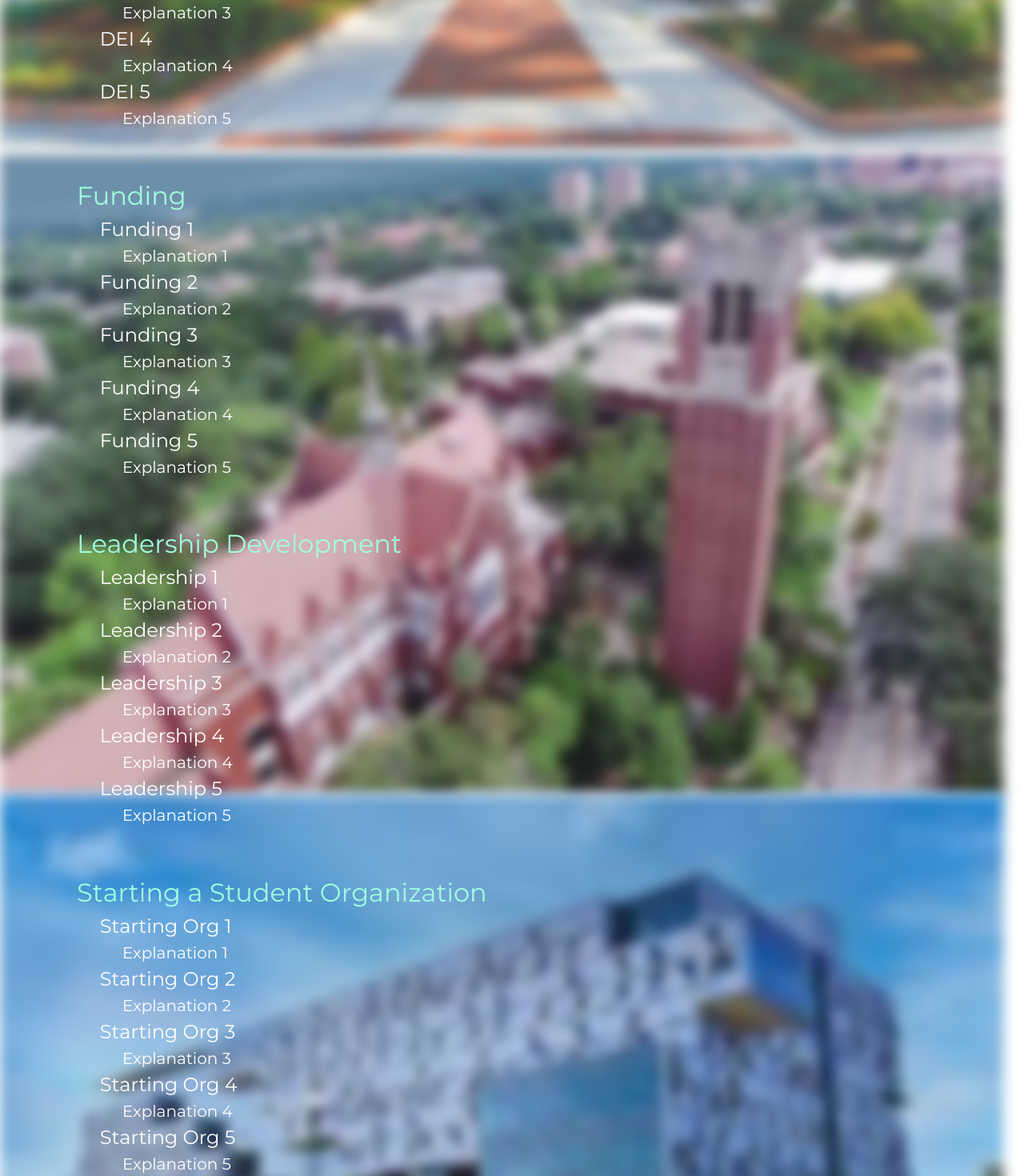
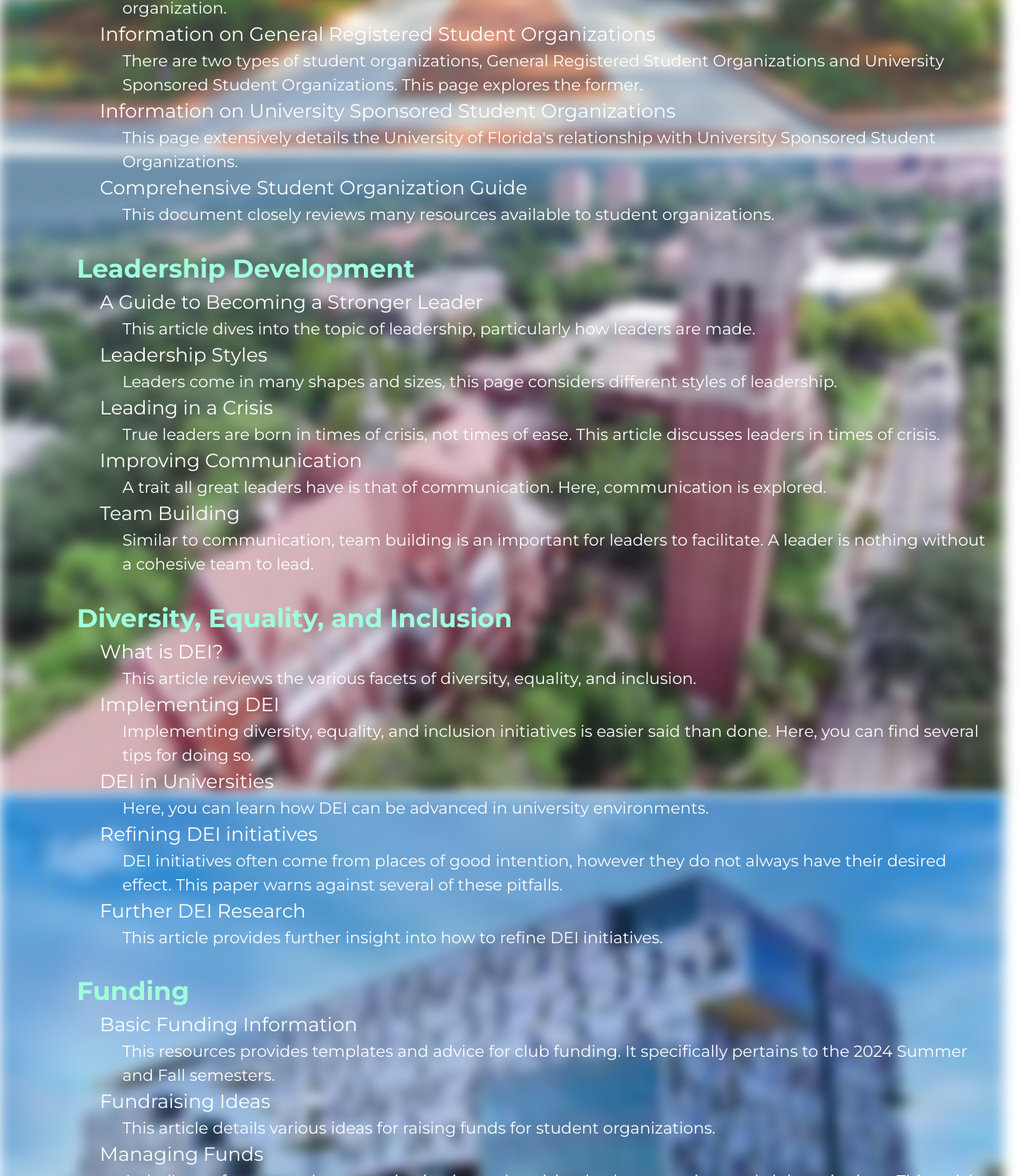
Before and after one commit to WilsonGoins/ClubHub, a React (Create React App) app in the folder React/clubhub/: page /informationhub in a window 1280 px wide. Shown: the part 615-2085 px from the top of the page at 80% size. Built offline with nearby package versions, Linux system fonts and the light colour scheme.

Commit message:
info hub is done

```diff
--- a/React/clubhub/src/InformationHub/InformationHub.css
+++ b/React/clubhub/src/InformationHub/InformationHub.css
@@ -57,13 +57,14 @@
 
 .IH-section-head-container {
     position: relative;
-    margin-top: 5%;
+    margin-top: 2.5%;
 }
 
 .IH-section-head-text {
     font-family: 'Montserrat';
     font-size: 200%;
     color: #A0FFDD;
+    font-weight: bold;
 }
 
 .IH-section-body-container {
@@ -78,6 +79,10 @@
     color: white;
 }
 
+.IH-section-body-text:hover {
+    color: darksalmon;
+}
+
 .IH-section-subheading-container {
     position: relative;
     margin-left: 2.5%;
--- a/React/clubhub/src/InformationHub/InformationHub.js
+++ b/React/clubhub/src/InformationHub/InformationHub.js
@@ -8,6 +8,27 @@ import Malachowsky from "./Malachowsky.png"
 
 const InformationHub = () => {
     const navigate = useNavigate();
+    const DEI1 = "https://www.mckinsey.com/featured-insights/mckinsey-explainers/what-is-diversity-equity-and-inclusion";
+    const DEI2 = "https://www.forbes.com/sites/forbescoachescouncil/2021/09/08/14-tips-for-implementing-dei-initiatives-that-actually-succeed/?sh=483e6e1a4088"
+    const DEI3 = "https://peopleadmin.com/blog/diversity-guide-top-10-practical-steps-for-advancing-diversity-equity-and-inclusion-in-higher-education/";
+    const DEI4 = "https://www.linkedin.com/pulse/7-ways-dei-harming-your-company-how-resolve-brian-dapelo/"
+    const DEI5 = "https://www.forbes.com/sites/theyec/2023/04/03/10-reasons-why-dei-efforts-fail-and-how-to-ensure-they-succeed/?sh=1b9905eb2696";
+    const FUN1 = "https://sg.ufl.edu/resources/budget/";
+    const FUN2 = "https://www.dojiggy.com/blog/6-innovative-ways-to-fundraise-for-your-student-organization/";
+    const FUN3 = "https://sapro.moderncampus.com/blog/5-ways-student-organizations-can-stay-on-budget-while-meeting-their-goals";
+    const FUN4 = "https://www.afterschoolalliance.org/loa10TipsSponsors.cfm";
+    const FUN5 = "https://classrooms.com/where-can-you-find-grants-for-college-student-organizations/#google_vignette";
+    const LDR1 = "https://www.park.edu/blog/how-to-develop-exceptional-leadership-skills-a-comprehensive-guide-to-becoming-a-strong-leader/";
+    const LDR2 = "https://www.imd.org/reflections/leadership-styles/";
+    const LDR3 = "https://www.charlestonsouthern.edu/blog/why-is-it-important-to-know-how-to-lead-through-a-crisis/";
+    const LDR4 = "https://www.valamis.com/hub/leadership-communication#:~:text=Leadership%20communication%20is%20a%20type,build%20trust%20and%20encourage%20employees";
+    const LDR5 = "https://acorn.works/enterprise-learning-management/team-building-leadership";
+    const STR1 = "https://studentinvolvement.ufl.edu/student-organizations/create/";
+    const STR2 = "https://orgs.studentinvolvement.ufl.edu/Organizations/Start";
+    const STR3 = "https://policy.ufl.edu/policy/rso-classification-officer-eligibility/";
+    const STR4 = "https://studentinvolvement.ufl.edu/wp-content/uploads/2022/08/SAI-USSO-Policy-2022.pdf";
+    const STR5 = "https://studentinvolvement.ufl.edu/wp-content/uploads/2021/09/Student-Org-Resource-Guide-min.pdf";
+
 
     return (
         <div>
@@ -38,55 +59,164 @@ const InformationHub = () => {
             </div>
 
             <div className="IH-content-container">
+
+                {/* How to start a club */}
+                <div className="IH-section-head-container" style={{marginTop: "0%"}}>
+                    <div className="IH-section-head-text">
+                        Starting a Student Organization
+                    </div>
+
+                    <div className="IH-section-body-container">
+                        <div className="IH-section-body-text" onClick={() => {window.open(STR1, "_blank")}}>
+                            How to Become a Student Organization
+                        </div>
+                        <div className="IH-section-subheading-container">
+                            <div className="IH-section-subheading-text">
+                                Creating a student organization is a big process! This page helps to outline some of the beginning steps and has links for further research.
+                            </div>
+                        </div>
+
+                        <div className="IH-section-body-text" onClick={() => {window.open(STR2, "_blank")}}>
+                            Requirements for Becoming a Student Organization
+                        </div>
+                        <div className="IH-section-subheading-container">
+                            <div className="IH-section-subheading-text">
+                                This web page, created by the University of Florida, details various requirements for creating a student organization.
+                            </div>
+                        </div>
+
+                        <div className="IH-section-body-text" onClick={() => {window.open(STR3, "_blank")}}>
+                            Information on General Registered Student Organizations
+                        </div>
+                        <div className="IH-section-subheading-container">
+                            <div className="IH-section-subheading-text">
+                                There are two types of student organizations, General Registered Student Organizations and University Sponsored Student Organizations. This page explores the former.
+                            </div>
+                        </div>
+
+                        <div className="IH-section-body-text" onClick={() => {window.open(STR4, "_blank")}}>
+                            Information on University Sponsored Student Organizations
+                        </div>
+                        <div className="IH-section-subheading-container">
+                            <div className="IH-section-subheading-text">
+                                This page extensively details the University of Florida's relationship with University Sponsored Student Organizations.
+                            </div>
+                        </div>
+
+                        <div className="IH-section-body-text" onClick={() => {window.open(STR5, "_blank")}}>
+                            Comprehensive Student Organization Guide
+                        </div>
+                        <div className="IH-section-subheading-container">
+                            <div className="IH-section-subheading-text">
+                                This document closely reviews many resources available to student organizations.
+                            </div>
+                        </div>
+                    </div>
+                </div>
+
+                {/* Leadership Development */}
+                <div className="IH-section-head-container">
+                    <div className="IH-section-head-text">
+                        Leadership Development
+                    </div>
+
+                    <div className="IH-section-body-container">
+                        <div className="IH-section-body-text" onClick={() => {window.open(LDR1, "_blank")}}>
+                            A Guide to Becoming a Stronger Leader
+                        </div>
+                        <div className="IH-section-subheading-container">
+                            <div className="IH-section-subheading-text">
+                                This article dives into the topic of leadership, particularly how leaders are made.
+                            </div>
+                        </div>
+
+                        <div className="IH-section-body-text" onClick={() => {window.open(LDR2, "_blank")}}>
+                            Leadership Styles
+                        </div>
+                        <div className="IH-section-subheading-container">
+                            <div className="IH-section-subheading-text">
+                                Leaders come in many shapes and sizes, this page considers different styles of leadership.
+                            </div>
+                        </div>
+
+                        <div className="IH-section-body-text" onClick={() => {window.open(LDR3, "_blank")}}>
+                            Leading in a Crisis
+                        </div>
+                        <div className="IH-section-subheading-container">
+                            <div className="IH-section-subheading-text">
+                                True leaders are born in times of crisis, not times of ease. This article discusses leaders in times of crisis.
+                            </div>
+                        </div>
+
+                        <div className="IH-section-body-text" onClick={() => {window.open(LDR4, "_blank")}}>
+                            Improving Communication
+                        </div>
+                        <div className="IH-section-subheading-container">
+                            <div className="IH-section-subheading-text">
+                                A trait all great leaders have is that of communication. Here, communication is explored.
+                            </div>
+                        </div>
+
+                        <div className="IH-section-body-text" onClick={() => {window.open(LDR5, "_blank")}}>
+                            Team Building
+                        </div>
+                        <div className="IH-section-subheading-container">
+                            <div className="IH-section-subheading-text">
+                                Similar to communication, team building is an important for leaders to facilitate. A leader is nothing without a cohesive team to lead.
+                            </div>
+                        </div>
+                    </div>
+                </div>
+
                 {/* DEI */}
-                <div className="IH-section-head-container" style={{marginTop: "0%"}}>
+                <div className="IH-section-head-container">
                     <div className="IH-section-head-text">
                         Diversity, Equality, and Inclusion
                     </div>
 
                     <div className="IH-section-body-container">
-                        <div className="IH-section-body-text">
-                            DEI 1
+                        <div className="IH-section-body-text" onClick={() => {window.open(DEI1, "_blank")}}>
+                            What is DEI?
                         </div>
                         <div className="IH-section-subheading-container">
                             <div className="IH-section-subheading-text">
-                                Explanation 1
+                                This article reviews the various facets of diversity, equality, and inclusion.
                             </div>
                         </div>
 
-                        <div className="IH-section-body-text">
-                            DEI 2
+                        <div className="IH-section-body-text" onClick={() => {window.open(DEI2, "_blank")}}>
+                            Implementing DEI
                         </div>
                         <div className="IH-section-subheading-container">
                             <div className="IH-section-subheading-text">
-                                Explanation 2
+                                Implementing diversity, equality, and inclusion initiatives is easier said than done. Here, you can find several tips for doing so.
                             </div>
                         </div>
 
-                        <div className="IH-section-body-text">
-                            DEI 3
+                        <div className="IH-section-body-text" onClick={() => {window.open(DEI3, "_blank")}}>
+                            DEI in Universities
                         </div>
                         <div className="IH-section-subheading-container">
                             <div className="IH-section-subheading-text">
-                                Explanation 3
+                                Here, you can learn how DEI can be advanced in university environments.
                             </div>
                         </div>
 
-                        <div className="IH-section-body-text">
-                            DEI 4
+                        <div className="IH-section-body-text" onClick={() => {window.open(DEI4, "_blank")}}>
+                            Refining DEI initiatives
                         </div>
                         <div className="IH-section-subheading-container">
                             <div className="IH-section-subheading-text">
-                                Explanation 4
+                                DEI initiatives often come from places of good intention, however they do not always have their desired effect. This paper warns against several of these pitfalls.
                             </div>
                         </div>
 
-                        <div className="IH-section-body-text">
-                            DEI 5
+                        <div className="IH-section-body-text" onClick={() => {window.open(DEI5, "_blank")}}>
+                            Further DEI Research
                         </div>
                         <div className="IH-section-subheading-container">
                             <div className="IH-section-subheading-text">
-                                Explanation 5
+                                This article provides further insight into how to refine DEI initiatives.
                             </div>
                         </div>
                     </div>
@@ -99,156 +229,48 @@ const InformationHub = () => {
                     </div>
 
                     <div className="IH-section-body-container">
-                        <div className="IH-section-body-text">
-                            Funding 1
+                        <div className="IH-section-body-text" onClick={() => {window.open(FUN1, "_blank")}}>
+                            Basic Funding Information
                         </div>
                         <div className="IH-section-subheading-container">
                             <div className="IH-section-subheading-text">
-                                Explanation 1
+                                This resources provides templates and advice for club funding. It specifically pertains to the 2024 Summer and Fall semesters.
                             </div>
                         </div>
 
-                        <div className="IH-section-body-text">
-                            Funding 2
+                        <div className="IH-section-body-text" onClick={() => {window.open(FUN2, "_blank")}}>
+                            Fundraising Ideas
                         </div>
                         <div className="IH-section-subheading-container">
                             <div className="IH-section-subheading-text">
-                                Explanation 2
+                                This article details various ideas for raising funds for student organizations.
                             </div>
                         </div>
 
-                        <div className="IH-section-body-text">
-                            Funding 3
+                        <div className="IH-section-body-text" onClick={() => {window.open(FUN3, "_blank")}}>
+                            Managing Funds
                         </div>
                         <div className="IH-section-subheading-container">
                             <div className="IH-section-subheading-text">
-                                Explanation 3
+                                A challenge for any student organization is synchronizing budget restraints and club aspirations. This article explores this topic and offers solutions.
                             </div>
                         </div>
 
-                        <div className="IH-section-body-text">
-                            Funding 4
+                        <div className="IH-section-body-text" onClick={() => {window.open(FUN4, "_blank")}}>
+                            Getting Sponsors
                         </div>
                         <div className="IH-section-subheading-container">
                             <div className="IH-section-subheading-text">
-                                Explanation 4
+                                One good source of funding is sponsors. Here, the process of getting and keeping sponsors is discussed.
                             </div>
                         </div>
 
-                        <div className="IH-section-body-text">
-                            Funding 5
+                        <div className="IH-section-body-text" onClick={() => {window.open(FUN5, "_blank")}}>
+                            Receiving Grants
                         </div>
                         <div className="IH-section-subheading-container">
                             <div className="IH-section-subheading-text">
-                                Explanation 5
-                            </div>
-                        </div>
-                    </div>
-                </div>
-
-                {/* Leadership Development */}
-                <div className="IH-section-head-container">
-                    <div className="IH-section-head-text">
-                        Leadership Development
-                    </div>
-
-                    <div className="IH-section-body-container">
-                        <div className="IH-section-body-text">
-                            Leadership 1
-                        </div>
-                        <div className="IH-section-subheading-container">
-                            <div className="IH-section-subheading-text">
-                                Explanation 1
-                            </div>
-                        </div>
-
-                        <div className="IH-section-body-text">
-                            Leadership 2
-                        </div>
-                        <div className="IH-section-subheading-container">
-                            <div className="IH-section-subheading-text">
-                                Explanation 2
-                            </div>
-                        </div>
-
-                        <div className="IH-section-body-text">
-                            Leadership 3
-                        </div>
-                        <div className="IH-section-subheading-container">
-                            <div className="IH-section-subheading-text">
-                                Explanation 3
-                            </div>
-                        </div>
-
-                        <div className="IH-section-body-text">
-                            Leadership 4
-                        </div>
-                        <div className="IH-section-subheading-container">
-                            <div className="IH-section-subheading-text">
-                                Explanation 4
-                            </div>
-                        </div>
-
-                        <div className="IH-section-body-text">
-                            Leadership 5
-                        </div>
-                        <div className="IH-section-subheading-container">
-                            <div className="IH-section-subheading-text">
-                                Explanation 5
-                            </div>
-                        </div>
-                    </div>
-                </div>
-
-                {/* How to start a club */}
-                <div className="IH-section-head-container">
-                    <div className="IH-section-head-text">
-                        Starting a Student Organization
-                    </div>
-
-                    <div className="IH-section-body-container">
-                        <div className="IH-section-body-text">
-                            Starting Org 1
-                        </div>
-                        <div className="IH-section-subheading-container">
-                            <div className="IH-section-subheading-text">
-                                Explanation 1
-                            </div>
-                        </div>
-
-                        <div className="IH-section-body-text">
-                            Starting Org 2
-                        </div>
-                        <div className="IH-section-subheading-container">
-                            <div className="IH-section-subheading-text">
-                                Explanation 2
-                            </div>
-                        </div>
-
-                        <div className="IH-section-body-text">
-                            Starting Org 3
-                        </div>
-                        <div className="IH-section-subheading-container">
-                            <div className="IH-section-subheading-text">
-                                Explanation 3
-                            </div>
-                        </div>
-
-                        <div className="IH-section-body-text">
-                            Starting Org 4
-                        </div>
-                        <div className="IH-section-subheading-container">
-                            <div className="IH-section-subheading-text">
-                                Explanation 4
-                            </div>
-                        </div>
-
-                        <div className="IH-section-body-text">
-                            Starting Org 5
-                        </div>
-                        <div className="IH-section-subheading-container">
-                            <div className="IH-section-subheading-text">
-                                Explanation 5
+                                In addition to sponsors, grants can be a versatile source of funding. This article reviews that topic.
                             </div>
                         </div>
                     </div>
```
